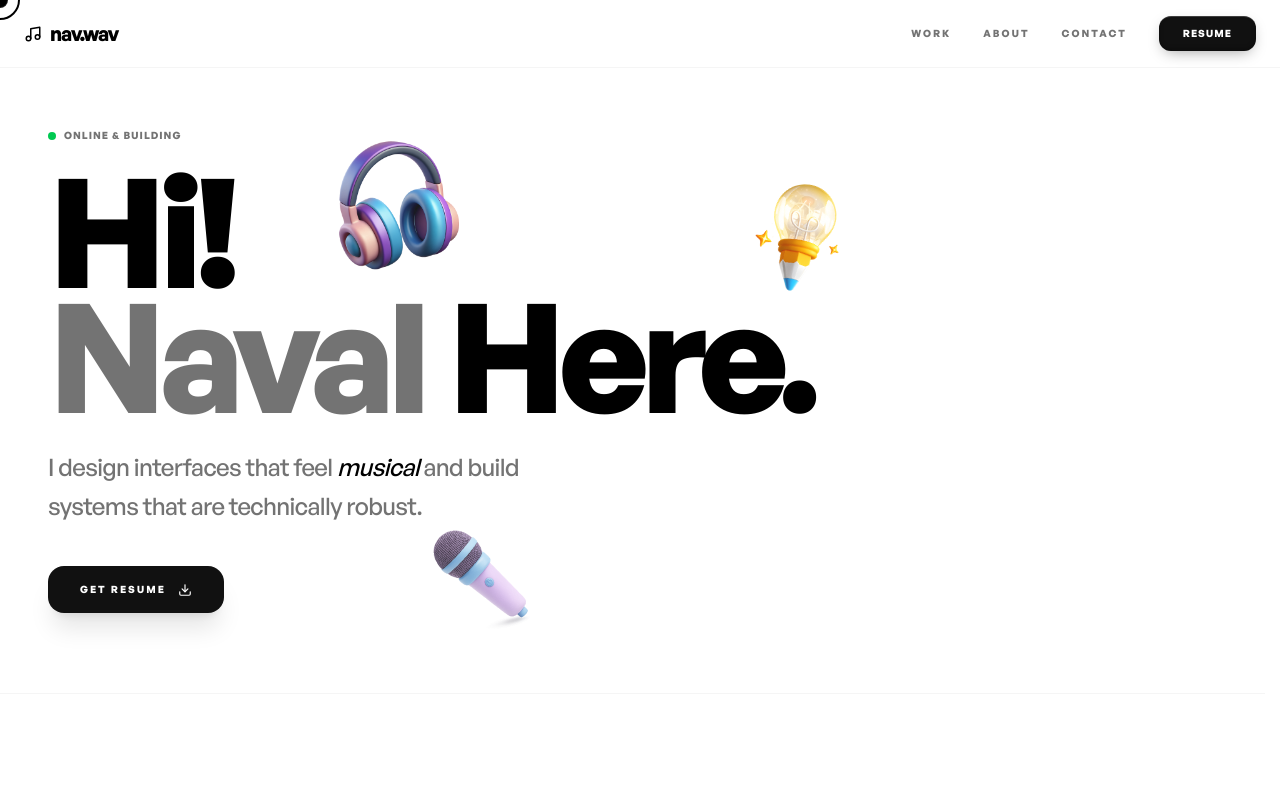
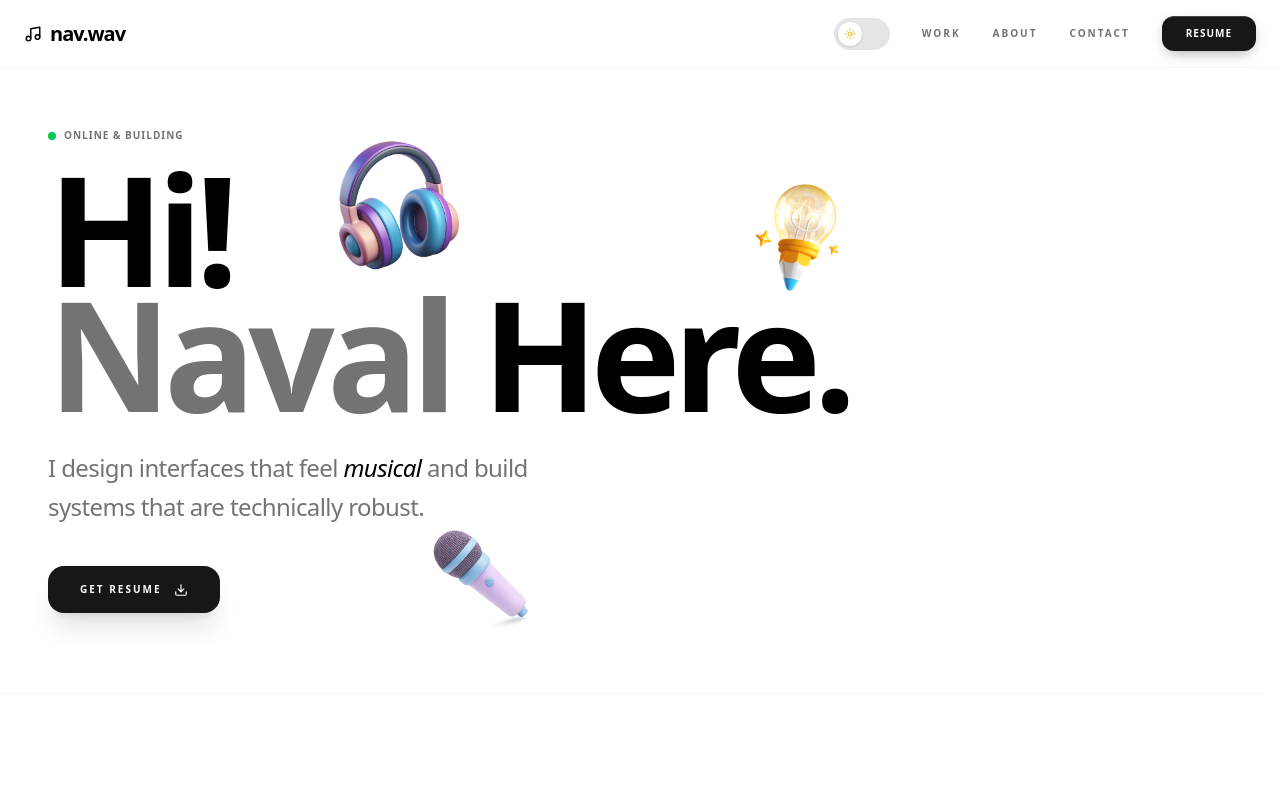
Before and after one commit to snaval29/Less-visuals-minimal-portfolio, a Next.js app: page / in a window 1280 px wide. Shown: the top 800 px of the page. Built offline with nearby package versions, Linux system fonts and the light colour scheme.

Commit message:
Dark mode added

```diff
--- a/app/globals.css
+++ b/app/globals.css
@@ -1,69 +1,31 @@
+@custom-variant dark (&:where(.dark, .dark *));
+
 @import "tailwindcss";
 
-/* 1. TAILWIND THEME CONFIGURATION (v4 Syntax) */
 @theme {
-  /* Link Tailwind's font-sans to the local variable defined in layout.tsx */
   --font-sans: var(--font-general-sans), ui-sans-serif, system-ui, sans-serif;
-
-  --shadow-3d: 0 10px 20px -10px rgba(0, 0, 0, 0.4);
-  --shadow-3d-hover: 0 15px 30px -12px rgba(0, 0, 0, 0.5);
-
-  --color-neutral-50: #f9f9f9;
-  --color-neutral-100: #f5f5f5;
-  --color-neutral-900: #111111;
 }
 
-/* 2. BASE STYLES */
 @layer base {
   html {
     scrollbar-gutter: stable;
     scroll-behavior: smooth;
-    -webkit-text-size-adjust: 100%;
   }
 
   body {
-    @apply bg-white text-neutral-900 antialiased;
-
-    /* 🚀 FORCE THE LOCAL FONT: This prevents system font overrides on mobile */
-    font-family: var(--font-general-sans), sans-serif !important;
-
-    /* Force Light Mode - prevents device settings from flipping colors */
-    background-color: #ffffff !important;
-    color: #111111 !important;
-
-    /* Rendering optimizations for high-res screens */
-    text-rendering: optimizeLegibility;
-    -webkit-font-smoothing: antialiased;
-    -moz-osx-font-smoothing: grayscale;
-
-    /* Prevent horizontal scroll from assets bleeding out */
+    @apply bg-white text-neutral-900 antialiased transition-colors duration-500;
+    font-family: var(--font-general-sans), sans-serif;
     overflow-x: hidden;
   }
 }
 
-/* 3. UTILITIES */
-.font-sans {
-  /* Ensure the font stays locked even if utility classes are used */
-  font-family: var(--font-general-sans), sans-serif !important;
-}
-
-/* Selection Style */
+/* Selection */
 ::selection {
   background-color: #111111;
   color: #ffffff;
 }
 
-/* GPU Acceleration for smooth animations on mobile */
-.transform-gpu {
-  transform: translate3d(0, 0, 0);
-  will-change: transform;
+.dark ::selection {
+  background-color: #ffffff;
+  color: #000000;
 }
-
-/* Disable heavy blurs on mobile for better performance */
-@media (max-width: 1024px) {
-  .backdrop-blur-xl, .backdrop-blur-lg, .backdrop-blur-md, .backdrop-blur-sm {
-    backdrop-filter: none !important;
-    -webkit-backdrop-filter: none !important;
-    background-color: rgba(255, 255, 255, 0.98) !important;
-  }
-}
--- a/app/layout.tsx
+++ b/app/layout.tsx
@@ -1,37 +1,20 @@
 import type { Metadata } from "next";
-import localFont from "next/font/local"; // Use localFont for General Sans
+import localFont from "next/font/local";
 import "@/app/globals.css";
 import { MinimalNavbar } from "@/components/sections/MinimalNavbar";
-import { MinimalCursor } from "@/components/sections/MinimalCursor";
 
-// Load General Sans locally or via CDN. Local is more stable for mobile.
 const generalSans = localFont({
   src: [
-    {
-      path: './fonts/GeneralSans-Bold.woff2', // Ensure you have these files
-      weight: '700',
-      style: 'normal',
-    },
-    {
-      path: './fonts/GeneralSans-Medium.woff2',
-      weight: '500',
-      style: 'normal',
-    }
+    { path: './fonts/GeneralSans-Bold.woff2', weight: '700', style: 'normal' },
+    { path: './fonts/GeneralSans-Medium.woff2', weight: '500', style: 'normal' }
   ],
   variable: '--font-general-sans'
 });
 
-export const metadata: Metadata = {
-  title: "Naval Sharma | Product Designer",
-  description: "Portfolio of Naval Sharma",
-  icons: { icon: "/logo.png" },
-};
-
 export default function RootLayout({ children }: { children: React.ReactNode }) {
   return (
     <html lang="en" className="scroll-smooth" suppressHydrationWarning>
-      <body className={`${generalSans.variable} font-sans antialiased lg:cursor-none`}>
-        <MinimalCursor />
+      <body className={`${generalSans.variable} font-sans antialiased transition-colors duration-500`}>
         <MinimalNavbar />
         <main>{children}</main>
       </body>
--- a/app/page.tsx
+++ b/app/page.tsx
@@ -6,20 +6,13 @@ import { MinimalContact } from "@/components/sections/MinimalContact";
 
 export default function MinimalPage() {
   return (
-    <main className="w-full bg-white selection:bg-black selection:text-white">
-      {/* 1. Introduction & Hook */}
+    <main className="w-full bg-white dark:bg-neutral-950 transition-colors duration-500
+      selection:bg-black dark:selection:bg-white
+      selection:text-white dark:selection:text-black">
       <MinimalHero />
-
-      {/* 2. The Main Case Studies (Khan, SwayZest, DormSpot) */}
       <MinimalWork />
-
-      {/* 3. The Visual Experiments (Bento Grid) */}
       <MinimalPlayground />
-
-      {/* 4. The Personal Story (Vocalist + AI Student) */}
       <MinimalAbout />
-
-      {/* 5. Footer & Email */}
       <MinimalContact />
     </main>
   );
--- /dev/null
+++ b/components/sections/HeroBackground.tsx
@@ -0,0 +1,93 @@
+"use client";
+
+import { motion } from "framer-motion";
+import { useEffect, useState } from "react";
+
+const random = (min: number, max: number) => Math.random() * (max - min) + min;
+
+// Star Animation Component
+const StarInstance = ({ onComplete }: { onComplete: () => void }) => {
+  const top = random(-40, -10);
+  const left = random(-10, 110);
+  const rotation = Math.random() > 0.5 ? random(30, 70) : random(110, 150);
+
+  return (
+    <div
+      className="absolute z-0"
+      style={{ top: `${top}%`, left: `${left}%`, transform: `rotate(${rotation}deg)` }}
+    >
+      <motion.div
+        initial={{ opacity: 0, x: -50 }}
+        animate={{ opacity: [0, 1, 1, 0], x: 500 }}
+        transition={{ duration: 1.5, ease: "linear" }}
+        onAnimationComplete={onComplete}
+      >
+        <div className="h-[2px] w-[100px] bg-gradient-to-r from-transparent via-white to-transparent shadow-[0_0_15px_white]" />
+      </motion.div>
+    </div>
+  );
+};
+
+// Meteor Animation Component
+const MeteorInstance = ({ onComplete }: { onComplete: () => void }) => {
+  const top = random(-50, -20);
+  const left = random(-20, 120);
+  const rotation = Math.random() > 0.5 ? random(40, 60) : random(120, 140);
+
+  return (
+    <div
+      className="absolute z-0"
+      style={{ top: `${top}%`, left: `${left}%`, transform: `rotate(${rotation}deg)` }}
+    >
+      <motion.div
+        initial={{ opacity: 0, x: -100 }}
+        animate={{ opacity: [0, 1, 1, 0], x: 700 }}
+        transition={{ duration: 1.2, ease: "linear" }}
+        onAnimationComplete={onComplete}
+      >
+        <div className="h-[4px] w-[180px] rounded-full bg-gradient-to-r from-transparent via-purple-400 to-pink-500 shadow-[0_0_25px_rgba(168,85,247,0.8)]" />
+      </motion.div>
+    </div>
+  );
+};
+
+// Animation Controllers
+const StarController = () => {
+  const [active, setActive] = useState(false);
+  useEffect(() => {
+    if (active) return;
+    const timeout = setTimeout(() => setActive(true), random(2000, 5000));
+    return () => clearTimeout(timeout);
+  }, [active]);
+  if (!active) return null;
+  return <StarInstance onComplete={() => setActive(false)} />;
+};
+
+const MeteorController = () => {
+  const [active, setActive] = useState(false);
+  useEffect(() => {
+    if (active) return;
+    const timeout = setTimeout(() => setActive(true), random(7000, 12000));
+    return () => clearTimeout(timeout);
+  }, [active]);
+  if (!active) return null;
+  return <MeteorInstance onComplete={() => setActive(false)} />;
+};
+
+// Main Export
+export function HeroBackground() {
+  return (
+    <div className="pointer-events-none absolute inset-0 overflow-hidden bg-neutral-950">
+      {/* Soft Glow Gradients */}
+      <div className="absolute inset-0 bg-[radial-gradient(ellipse_60%_40%_at_50%_-10%,rgba(168,85,247,0.15),transparent_70%)]" />
+      <div className="absolute inset-0 bg-[radial-gradient(ellipse_40%_30%_at_50%_20%,rgba(236,72,153,0.1),transparent_65%)]" />
+
+      {/* Animation Layer */}
+      <div className="absolute inset-0">
+        <StarController />
+        <StarController />
+        <MeteorController />
+      </div>
+    </div>
+  );
+}
--- a/components/sections/MinimalHero.tsx
+++ b/components/sections/MinimalHero.tsx
@@ -1,24 +1,20 @@
-"use client"
-import { motion } from "framer-motion"
-import { Download } from "lucide-react"
-import Image from "next/image"
+"use client";
+import { motion } from "framer-motion";
+import { Download } from "lucide-react";
+import Image from "next/image";
+import { HeroBackground } from "./HeroBackground"; // ✅ Ensure this file exists in the same folder
 
 export const MinimalHero = () => {
   return (
-    <section className="relative w-full flex flex-col justify-start bg-white text-neutral-900 pt-20 pb-0 md:pt-32 md:pb-20 font-sans overflow-hidden">
+    /* 🚀 Added dark:bg-neutral-950 and dark:text-white */
+    <section className="relative w-full flex flex-col justify-start bg-white dark:bg-neutral-950 text-neutral-900 dark:text-white pt-20 pb-0 md:pt-32 md:pb-20 font-sans overflow-hidden transition-colors duration-500">
 
-      {/* --- ASSET LAYER --- */}
-      <div className="absolute inset-0 pointer-events-none z-0">
+      {/* --- ASSET LAYER (LIGHT MODE ONLY) --- */}
+      {/* ✅ dark:hidden ensures these 3D assets disappear in dark mode */}
+      <div className="absolute inset-0 pointer-events-none z-0 dark:hidden">
 
-        {/* 1. Headphones: Pushed higher (top-[12%]) and further left (left-[2%]) to clear the badge */}
-        <div
-          className="absolute
-          top-[12%] left-[2%] w-16 h-16
-          sm:top-[12%] sm:left-[10%] sm:w-20 sm:h-20
-          md:top-[19%] md:left-[25%] md:w-28 md:h-28
-          lg:top-[18%] lg:left-[25%] lg:w-40 lg:h-40
-          mix-blend-multiply opacity-90 transition-all duration-500"
-        >
+        {/* 1. Headphones */}
+        <div className="absolute top-[12%] left-[2%] w-16 h-16 sm:top-[12%] sm:left-[10%] sm:w-20 sm:h-20 md:top-[19%] md:left-[25%] md:w-28 md:h-28 lg:top-[18%] lg:left-[25%] lg:w-40 lg:h-40 mix-blend-multiply opacity-90 transition-all duration-500">
           <Image
             src="/images/headphone.png"
             alt="3D Headphones"
@@ -28,29 +24,21 @@ export const MinimalHero = () => {
           />
         </div>
 
-        {/* 2. Bulb-Pencil: Increased size on mobile (w-14 h-14) and lowered to top-[16%] */}
-        <div
-          className="absolute
-          top-[16%] right-[6%] w-14 h-14
-          sm:top-[15%] sm:right-[15%] sm:w-20 sm:h-20
-          md:top-[25%] md:right-[25%] md:w-26 md:h-26
-          lg:top-[22%] lg:right-[30%] lg:w-44 lg:h-44
-          rotate-[35deg] mix-blend-multiply opacity-95 transition-all duration-500"
-        >
+        {/* 2. Bulb-Pencil */}
+        <div className="absolute top-[16%] right-[6%] w-14 h-14 sm:top-[15%] sm:right-[15%] sm:w-20 sm:h-20 md:top-[25%] md:right-[25%] md:w-26 md:h-26 lg:top-[22%] lg:right-[30%] lg:w-44 lg:h-44 rotate-[35deg] mix-blend-multiply opacity-95 transition-all duration-500">
           <Image src="/images/bulb.png" alt="3D Idea Bulb" fill className="object-contain" />
         </div>
 
-        {/* 3. Microphone: Anchored near the CTA for balance */}
-        <div
-          className="absolute
-          bottom-[10%] right-[10%] w-18 h-18
-          sm:bottom-[5%] sm:left-[15%] sm:w-24 sm:h-24
-          md:bottom-[8%] md:left-[40%] md:w-24 md:h-24
-          lg:bottom-[6%] lg:left-[32%] lg:w-38 lg:h-38
-          -rotate-[15deg] mix-blend-multiply opacity-80 transition-all duration-500"
-        >
+        {/* 3. Microphone */}
+        <div className="absolute bottom-[10%] right-[10%] w-18 h-18 sm:bottom-[5%] sm:left-[15%] sm:w-24 sm:h-24 md:bottom-[8%] md:left-[40%] md:w-24 md:h-24 lg:bottom-[6%] lg:left-[32%] lg:w-38 lg:h-38 -rotate-[15deg] mix-blend-multiply opacity-80 transition-all duration-500">
           <Image src="/images/mic.png" alt="3D Microphone" fill className="object-contain saturate-[0.85]" />
         </div>
+      </div>
+
+      {/* --- DARK MODE BACKGROUND EFFECT --- */}
+      {/* ✅ hidden dark:block only shows the stars/meteors in dark mode */}
+      <div className="hidden dark:block absolute inset-0 z-0">
+        <HeroBackground />
       </div>
 
       {/* --- CONTENT LAYER --- */}
@@ -61,33 +49,33 @@ export const MinimalHero = () => {
           transition={{ duration: 0.6, ease: [0.16, 1, 0.3, 1] }}
           className="mt-14 sm:mt-0"
         >
-          {/* Status Badge - Increased z-index to stay above background elements if they touch */}
+          {/* Status Badge */}
           <div className="flex items-center gap-2 mb-6 relative z-30">
             <span className="relative flex h-2 w-2">
               <span className="animate-ping absolute inline-flex h-full w-full rounded-full bg-green-400 opacity-75"></span>
               <span className="relative inline-flex rounded-full h-2 w-2 bg-green-500"></span>
             </span>
-            <span className="text-[10px] font-bold tracking-widest uppercase text-neutral-500">
+            <span className="text-[10px] font-bold tracking-widest uppercase text-neutral-500 dark:text-neutral-400">
               Online & Building
             </span>
           </div>
 
-          <h1 className="text-[15vw] leading-[0.9] md:text-[9.5rem] md:leading-[0.82] font-bold tracking-tighter mb-8 text-black">
+          <h1 className="text-[15vw] leading-[0.9] md:text-[9.5rem] md:leading-[0.82] font-bold tracking-tighter mb-8 text-black dark:text-white transition-colors duration-500">
             Hi! <br />
-            <span className="text-neutral-500">Naval</span> Here.
+            <span className="text-neutral-500 dark:text-neutral-400">Naval</span> Here.
           </h1>
 
-          <p className="max-w-[85%] md:max-w-lg text-lg md:text-2xl text-neutral-500 font-medium leading-relaxed mb-10 tracking-tight">
-             I design interfaces that feel <span className="text-black italic">musical</span> and build systems that are technically robust.
+          <p className="max-w-[85%] md:max-w-lg text-lg md:text-2xl text-neutral-500 dark:text-neutral-400 font-medium leading-relaxed mb-10 tracking-tight">
+             I design interfaces that feel <span className="text-black dark:text-white italic">musical</span> and build systems that are technically robust.
           </p>
 
           <div className="flex items-center gap-6 mb-16 md:mb-0">
             <a
                 href="/resume.pdf"
-                className="group relative inline-flex items-center gap-3 px-8 py-4 bg-neutral-900 text-white rounded-2xl shadow-xl active:scale-95 transition-transform"
+                className="group relative inline-flex items-center gap-3 px-8 py-4 bg-neutral-900 dark:bg-white text-white dark:text-black rounded-2xl shadow-xl active:scale-95 transition-all duration-300"
             >
                 <span className="font-bold text-[10px] uppercase tracking-[0.2em]">Get Resume</span>
-                <Download size={14} />
+                <Download size={14} className="dark:text-black" />
             </a>
           </div>
         </motion.div>
--- a/components/sections/MinimalNavbar.tsx
+++ b/components/sections/MinimalNavbar.tsx
@@ -3,6 +3,7 @@ import { useState, useEffect, useRef } from "react";
 import { motion, AnimatePresence } from "framer-motion";
 import { Menu, X, Music, ArrowUpRight } from "lucide-react";
 import Link from "next/link";
+import { ThemeToggle } from "./ThemeToggle";
 
 const navLinks = [
   { name: "Work", href: "#work" },
@@ -37,17 +38,24 @@ export const MinimalNavbar = () => {
   return (
     <>
       <nav
-        className={`fixed top-0 left-0 right-0 z-[100] transition-all duration-500 ease-[cubic-bezier(0.16,1,0.3,1)] border-b border-neutral-100 transform-gpu ${
+        className={`fixed top-0 left-0 right-0 z-[100] transition-all duration-500 ease-[cubic-bezier(0.16,1,0.3,1)] border-b border-neutral-100 dark:border-neutral-900 transform-gpu ${
           isVisible ? "translate-y-0" : "-translate-y-full"
-        } bg-white`} // ✅ FORCED WHITE BG: Fixes the dark-on-dark issue in your screenshot
+        } bg-white/80 dark:bg-neutral-950/80 backdrop-blur-md`}
       >
         <div className="max-w-7xl mx-auto px-6 py-4 flex items-center justify-between">
 
-          {/* Logo - Dark text on White BG */}
-          <Link href="/" className="flex items-center gap-2 z-[110] relative">
-            <Music size={18} className="text-black" />
-            <span className="text-xl font-bold tracking-tighter text-black">nav.wav</span>
+          {/* Logo - Added transition-colors */}
+          <Link href="/" className="flex items-center gap-2 z-[110] relative transition-colors duration-500">
+            <Music size={18} className="text-black dark:text-white" />
+            <span className="text-xl font-bold tracking-tighter text-black dark:text-white">nav.wav</span>
           </Link>
+
+          <div className="flex items-center gap-4 md:gap-8">
+
+            {/* ThemeToggle - Ensure this is visible and accessible */}
+            <div className="relative z-[110]">
+               <ThemeToggle />
+            </div>
 
             {/* DESKTOP MENU */}
             <div className="hidden md:flex items-center gap-8">
@@ -55,35 +63,34 @@ export const MinimalNavbar = () => {
                 <Link
                   key={link.name}
                   href={link.href}
-                className="text-[10px] font-bold uppercase tracking-[0.2em] text-neutral-500 hover:text-black transition-colors"
+                  className="text-[10px] font-bold uppercase tracking-[0.2em] text-neutral-500 hover:text-black dark:hover:text-white transition-all duration-300"
                 >
                   {link.name}
                 </Link>
               ))}
 
-            {/* 3D RESUME BUTTON */}
               <a
                 href="/resume.pdf"
                 target="_blank"
                 className="
-                relative px-6 py-2.5 bg-neutral-900 text-white text-[10px] font-bold uppercase tracking-widest rounded-xl
-                transition-all duration-200 active:scale-95 active:translate-y-0.5
+                  relative px-6 py-2.5 bg-neutral-900 dark:bg-white text-white dark:text-black text-[10px] font-bold uppercase tracking-widest rounded-xl
+                  transition-all duration-300 active:scale-95 active:translate-y-0.5
                   shadow-[0_5px_15px_-5px_rgba(0,0,0,0.4)]
-                before:absolute before:inset-0 before:rounded-xl before:border-t before:border-white/20 before:pointer-events-none
-                after:absolute after:inset-0 after:rounded-xl after:shadow-[inset_0_-2px_4px_rgba(0,0,0,0.3)] after:pointer-events-none
+                  before:absolute before:inset-0 before:rounded-xl before:border-t before:border-white/20 dark:before:border-black/10 before:pointer-events-none
                 "
               >
                 Resume
               </a>
             </div>
 
-          {/* MOBILE TOGGLE - Dark icon on White BG */}
+            {/* MOBILE TOGGLE */}
             <button
               onClick={() => setIsOpen(!isOpen)}
-            className="md:hidden relative z-[110] p-2 text-black active:scale-90 transition-transform"
+              className="md:hidden relative z-[110] p-2 text-black dark:text-white active:scale-90 transition-all duration-300"
             >
               {isOpen ? <X size={28} /> : <Menu size={28} />}
             </button>
+          </div>
         </div>
       </nav>
 
@@ -94,7 +101,7 @@ export const MinimalNavbar = () => {
             initial={{ opacity: 0 }}
             animate={{ opacity: 1 }}
             exit={{ opacity: 0 }}
-            className="fixed inset-0 z-[90] bg-white flex flex-col pt-32 px-8 md:hidden"
+            className="fixed inset-0 z-[90] bg-white dark:bg-neutral-950 flex flex-col pt-32 px-8 md:hidden transition-colors duration-500"
           >
             <div className="flex flex-col gap-8">
               {navLinks.map((link, i) => (
@@ -107,7 +114,7 @@ export const MinimalNavbar = () => {
                   <Link
                     href={link.href}
                     onClick={() => setIsOpen(false)}
-                    className="text-5xl font-bold text-black tracking-tighter"
+                    className="text-5xl font-bold text-black dark:text-white tracking-tighter hover:text-neutral-500 transition-colors"
                   >
                     {link.name}
                   </Link>
@@ -118,16 +125,13 @@ export const MinimalNavbar = () => {
                 initial={{ opacity: 0 }}
                 animate={{ opacity: 1 }}
                 transition={{ delay: 0.4 }}
-                className="mt-8 pt-8 border-t border-neutral-100"
+                className="mt-8 pt-8 border-t border-neutral-100 dark:border-neutral-900"
               >
-                {/* 3D MOBILE RESUME BUTTON */}
                 <a
                   href="/resume.pdf"
                   className="
-                    relative flex items-center justify-between w-full p-5 bg-neutral-900 text-white rounded-2xl font-bold
-                    shadow-[0_10px_20px_-10px_rgba(0,0,0,0.5)]
-                    before:absolute before:inset-0 before:rounded-2xl before:border-t before:border-white/20 before:pointer-events-none
-                    after:absolute after:inset-0 after:rounded-2xl after:shadow-[inset_0_-4px_8px_rgba(0,0,0,0.4)] after:pointer-events-none
+                    relative flex items-center justify-between w-full p-5 bg-neutral-900 dark:bg-white text-white dark:text-black rounded-2xl font-bold
+                    shadow-[0_10px_20px_-10px_rgba(0,0,0,0.5)] transition-all duration-300
                   "
                 >
                   <span className="text-sm uppercase tracking-widest">Download Resume</span>
--- /dev/null
+++ b/components/sections/ThemeToggle.tsx
@@ -0,0 +1,46 @@
+"use client";
+
+import { motion } from "framer-motion";
+import { Sun, Moon } from "lucide-react";
+import { useEffect, useState } from "react";
+
+export const ThemeToggle = () => {
+  const [mounted, setMounted] = useState(false);
+  const [isDark, setIsDark] = useState(false);
+
+  useEffect(() => {
+    setMounted(true);
+    const theme = localStorage.getItem("theme");
+    const dark = theme === "dark";
+    setIsDark(dark);
+    document.documentElement.classList.toggle("dark", dark);
+  }, []);
+
+  const toggleTheme = () => {
+    const next = !isDark;
+    setIsDark(next);
+    document.documentElement.classList.toggle("dark", next);
+    localStorage.setItem("theme", next ? "dark" : "light");
+  };
+
+  if (!mounted) return <div className="h-8 w-14" />;
+
+  return (
+    <button
+      onClick={toggleTheme}
+      className="relative flex h-8 w-14 items-center rounded-full bg-neutral-200 dark:bg-neutral-800 p-1 transition-colors"
+    >
+      <motion.div
+        animate={{ x: isDark ? 24 : 0 }}
+        transition={{ type: "spring", stiffness: 700, damping: 30 }}
+        className="flex h-6 w-6 items-center justify-center rounded-full bg-white dark:bg-neutral-950 shadow-sm"
+      >
+        {isDark ? (
+          <Moon size={12} className="text-purple-400" />
+        ) : (
+          <Sun size={12} className="text-yellow-500" />
+        )}
+      </motion.div>
+    </button>
+  );
+};
```
Also changed, not shown: components/sections/MinimalAbout.tsx (+17 -20 lines), components/sections/MinimalContact.tsx (+9 -9 lines), components/sections/MinimalPlayground.tsx (+10 -9 lines), components/sections/MinimalWork.tsx (+17 -20 lines). Lines whose indentation alone changed are shown as unchanged.
